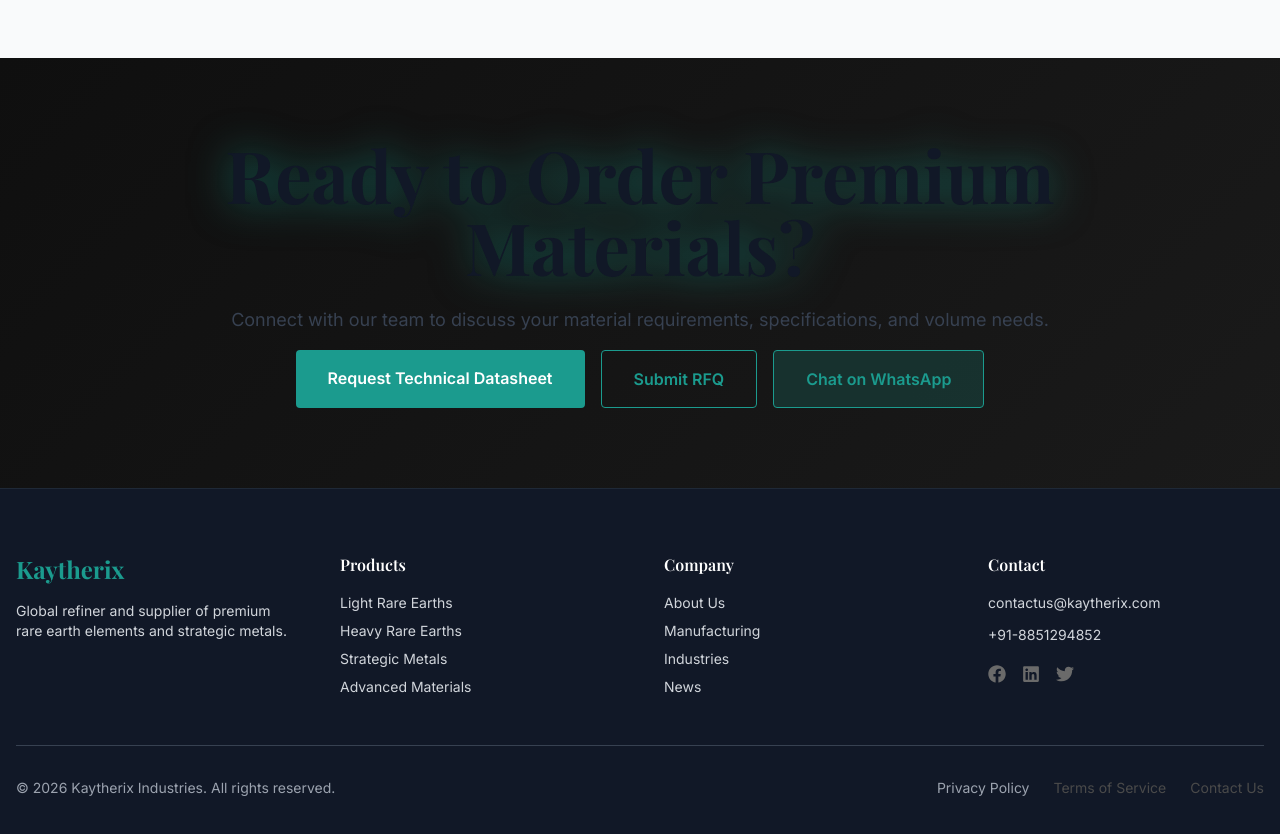
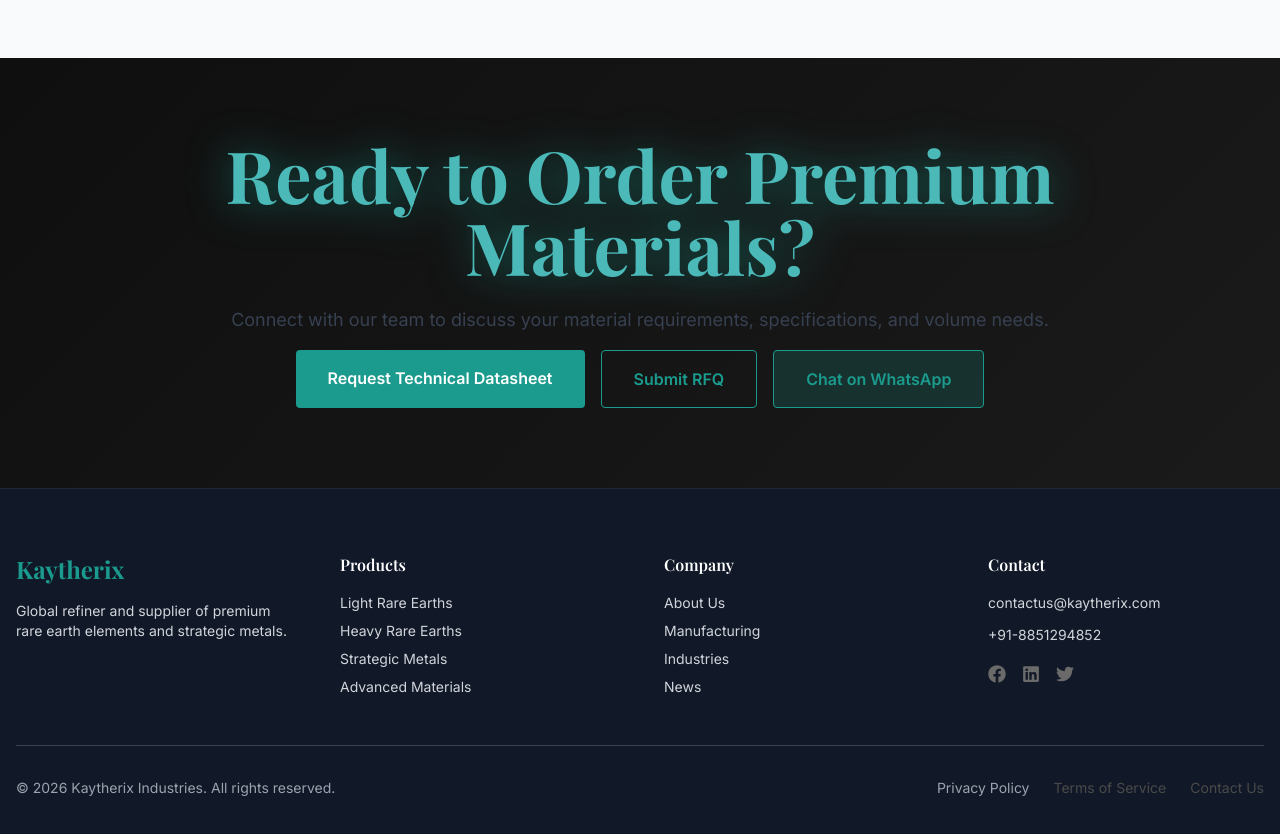
Before and after one commit to Kartikavalon/website3, a Next.js app: page / in a window 1280 px wide. Shown: the part 4260-5094 px from the top of the page. Built offline with nearby package versions, Linux system fonts and the light colour scheme.

Commit message:
last
one

```diff
--- a/app/page.tsx
+++ b/app/page.tsx
@@ -229,7 +229,7 @@
       {/* CTA Section */}
       <section className="py-20 px-4 bg-gradient-industrial">
         <div className="container mx-auto max-w-4xl text-center">
-          <h2 className="font-serif text-6xl md:text-7xl font-bold mb-6 text-text-primary-400 drop-shadow-[0_0_20px_rgba(20,184,166,0.5)]">
+          <h2 className="font-serif text-6xl md:text-7xl font-bold mb-6 text-primary-400 drop-shadow-[0_0_20px_rgba(20,184,166,0.5)]">
             Ready to Order Premium Materials?
           </h2>
           <p className="font-sans text-lg text-gray-700 mb-4">
```
